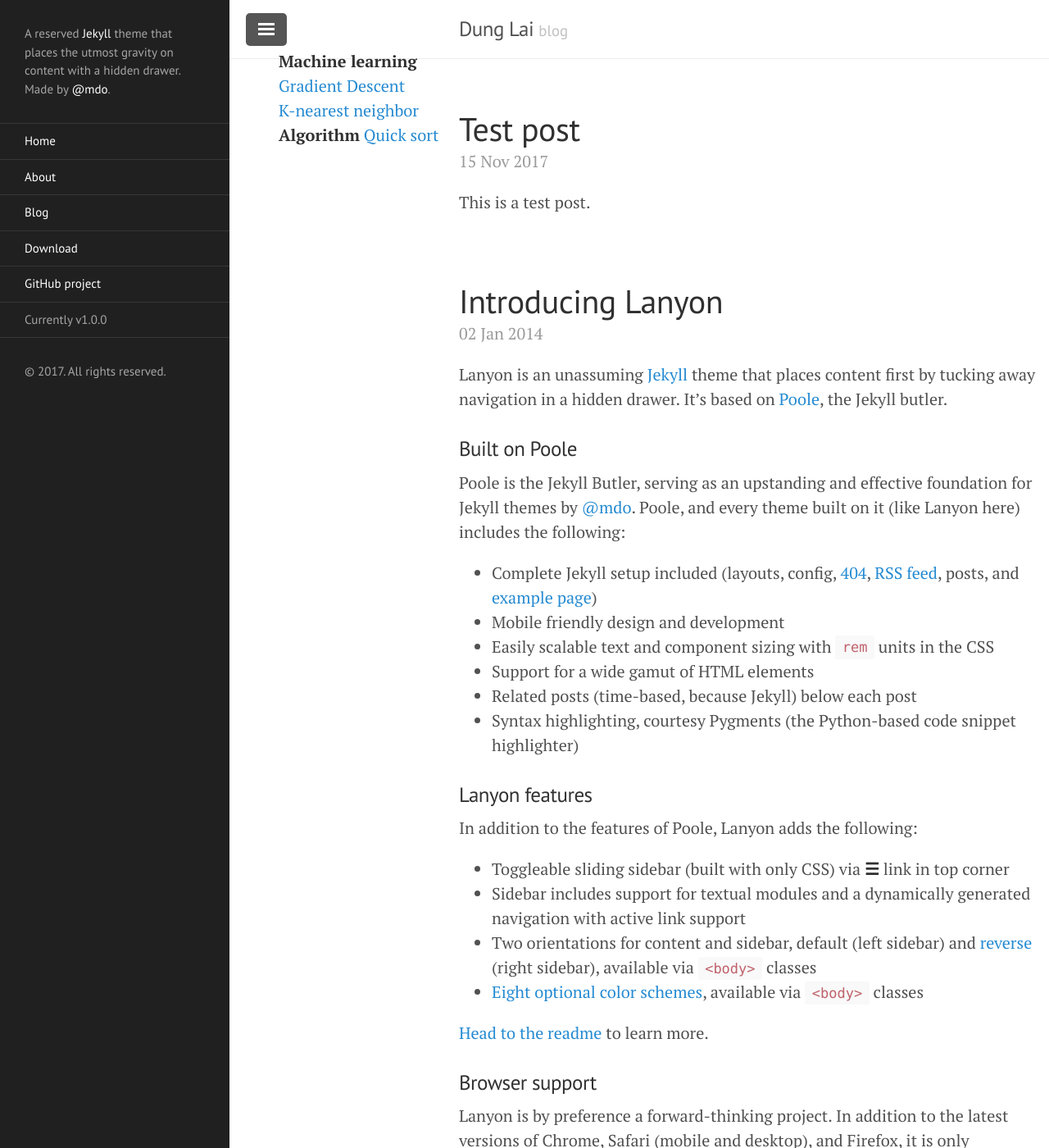
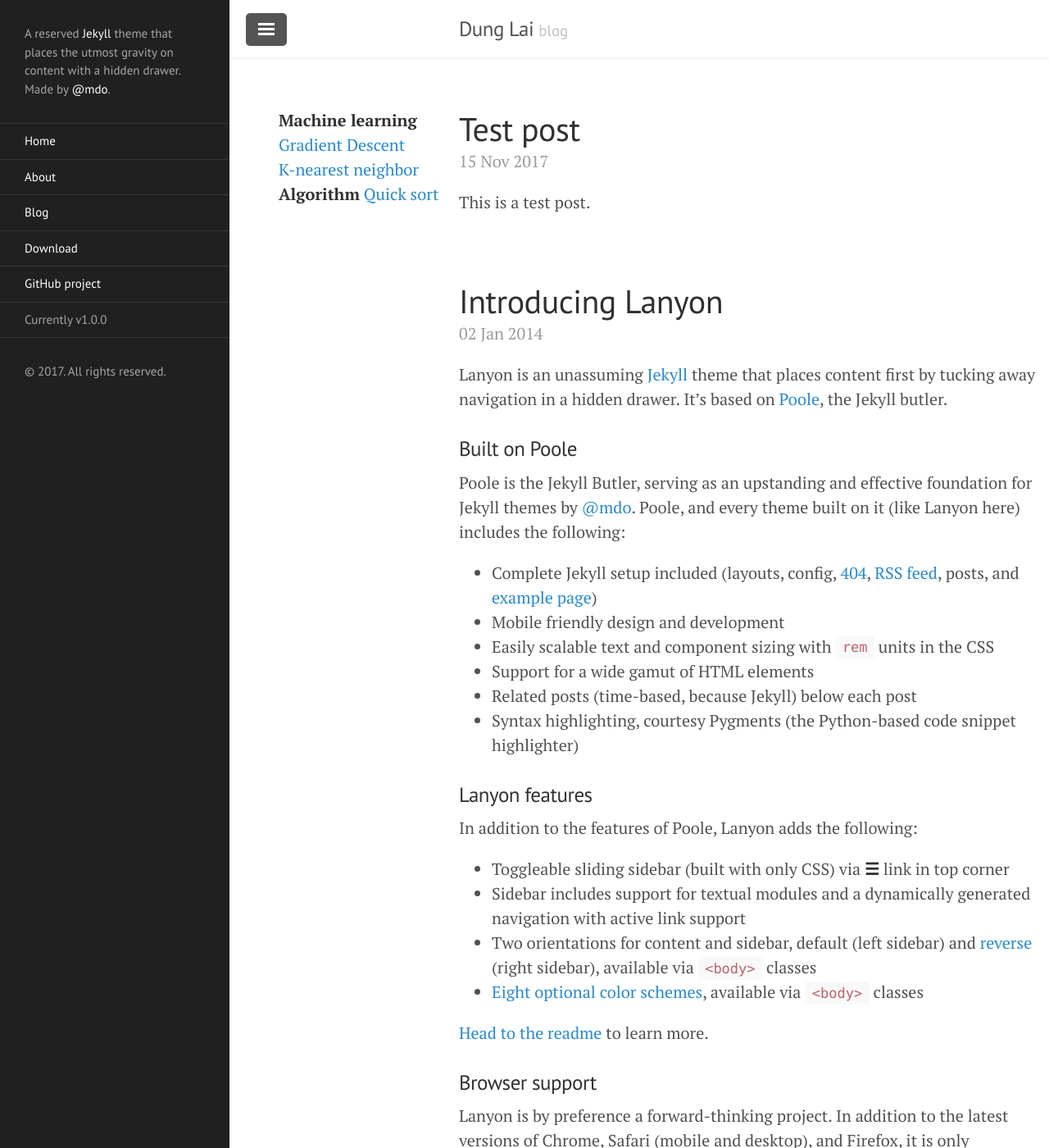
Before and after one commit to DungLai/dunglai.github.io, a Jekyll site: the page built from index.html, in a window 1280 px wide and 1400 px high. Shown: the whole window at 82% size. Built offline with Jekyll 4.4.1, drawn with Linux system fonts in a browser that asks for light colours; the list of posts is cut into pages by our own code.

Commit message:
position absolute

```diff
--- a/public/css/lanyon.css
+++ b/public/css/lanyon.css
@@ -567,5 +567,4 @@ a.pagination-item:hover {
 .blog-index {
   position: absolute;
   left: 60px;
-  top: 60px;
 }
```
